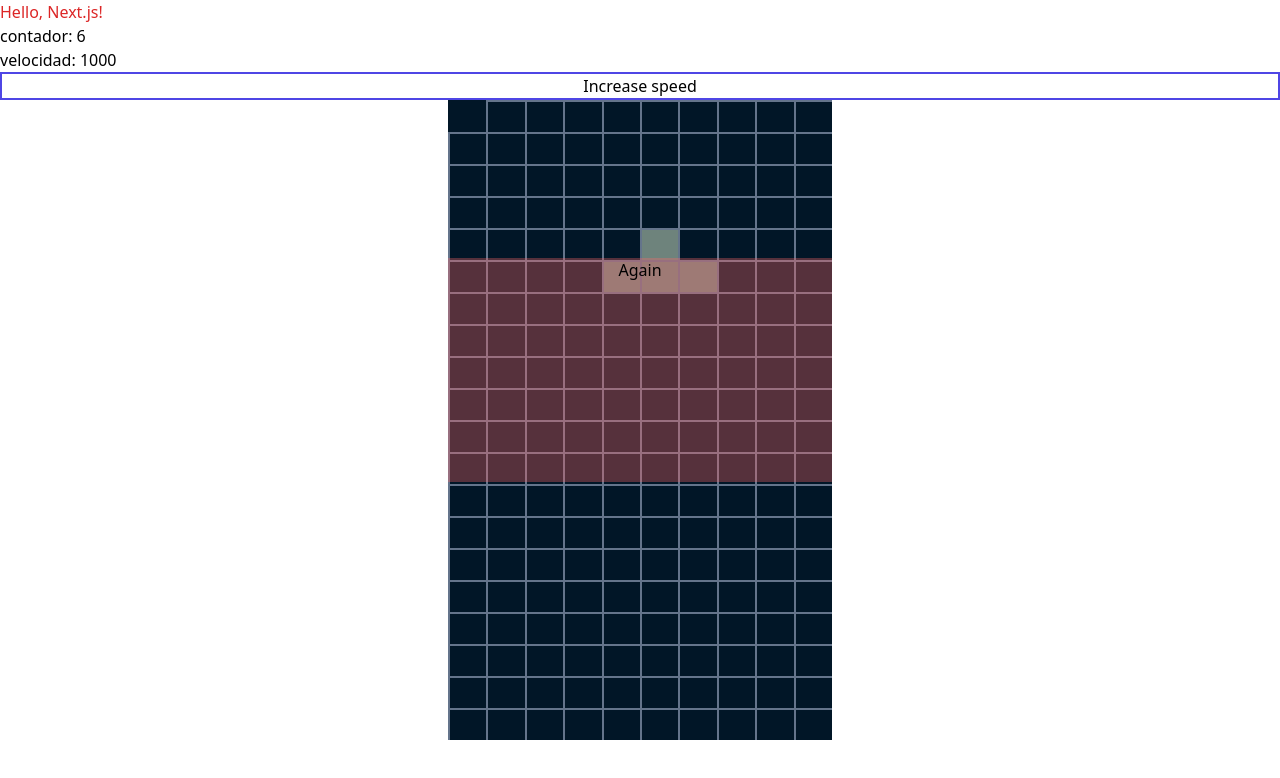
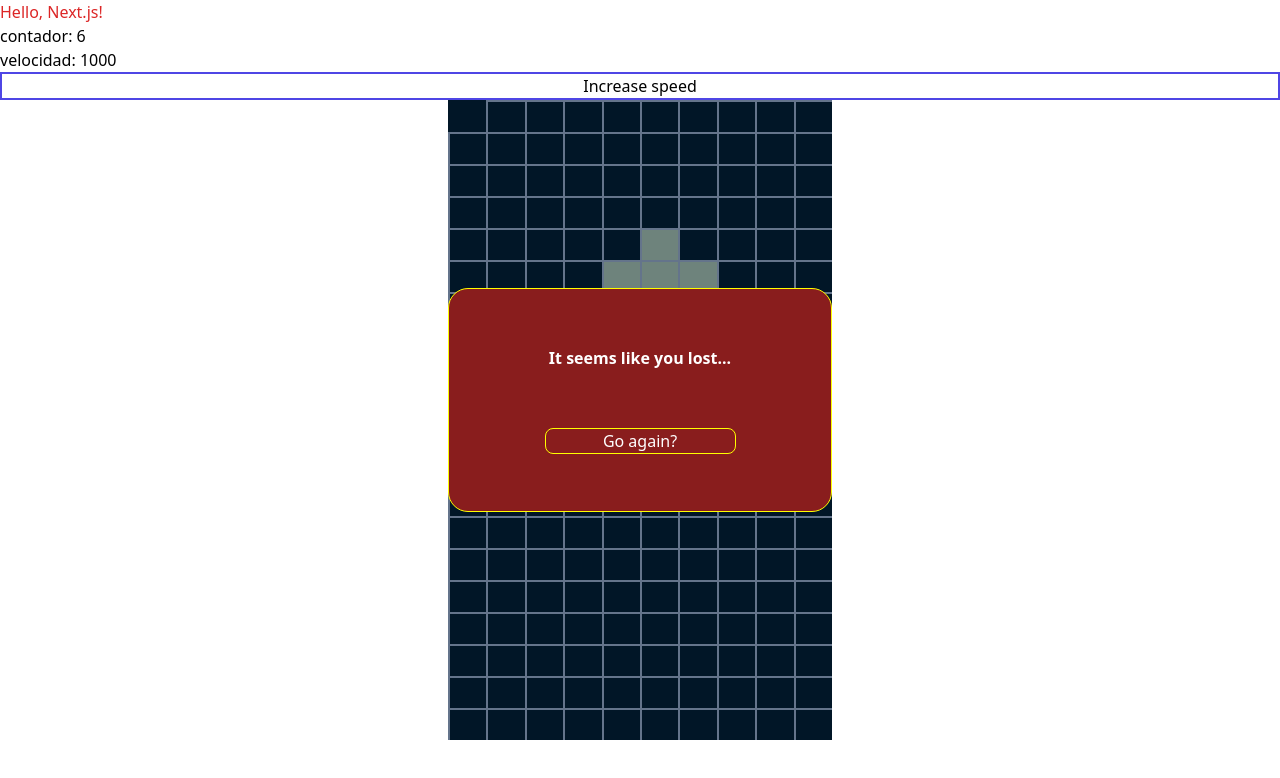
Before and after one commit to Diegdary/tetrisweb, a Next.js app in the folder tetris/: page / in a window 1280 px wide. Shown: the top 778 px of the page. Built offline with nearby package versions, Linux system fonts and the light colour scheme.

Commit message:
loosing menu styles started

```diff
--- a/tetris/app/menu.tsx
+++ b/tetris/app/menu.tsx
@@ -1,8 +1,12 @@
 interface menuProps {
-    retryfunc:() => void
+    retryfunc:() => void,
+    visible:Boolean
 }
-export default function Menu({retryfunc}:menuProps): React.JSX.Element{
-    return <div className="absolute w-96 h-56 bg-[#ff666655] self-center text-center">
-        <button onClick={retryfunc}>Again</button>
+export default function Menu({retryfunc,visible}:menuProps): React.JSX.Element{
+    const onScreen= visible? "visible": "invisible";
+    return <div className={`${onScreen} flex flex-col justify-evenly items-center absolute top-[50%] translate-y-[-50%] w-96 h-56 bg-[#891d1d]
+    self-center text-center border border-[#ffff00] rounded-[20px]`}>
+        <h2 className="text-white font-bold">It seems like you lost...</h2>
+        <button className="w-[50%] text-white border border-[#ffff00] rounded-lg" onClick={retryfunc}>Go again?</button>
     </div>
 }
--- a/tetris/app/page.tsx
+++ b/tetris/app/page.tsx
@@ -10,6 +10,7 @@ export default function Page() {
   const [counter,setcounter]= useState<number>(0);
   const [speed,setspeed]= useState<number>(1000);
   const [board,setboard] = useState<Board>({matrix:[],pointer:null});
+  const [onMenu,setonMenu] = useState<Boolean>(true);
   const buttonref = useRef<HTMLButtonElement>(null);
 
   //this one will happen only once
@@ -412,6 +413,7 @@ export default function Page() {
               for(const element of positions){
                 if(temp_board.matrix[element.x][element.y] != 0){
                   //PLAYER DIED
+                  setonMenu(last => true);
                   return {matrix:temp_board.matrix,pointer:{value:positions,index:index_figure}};
                 }
               }
@@ -439,14 +441,14 @@ export default function Page() {
     },speed);
   },[counter]);
 
-  const retryGame = ()=>{
+  const retryGame:()=>void = ()=>{
     alert("Trying again...")
   }
 
 
 
-  return <div tabIndex={0} className="flex flex-col justify-center focus:outline-none" onKeyDown={(e) => { keyeventhandler(e) }}>
-    <Menu retryfunc={retryGame}/>
+  return <div tabIndex={0} className="h-screen w-screen relative flex flex-col justify-start focus:outline-none" onKeyDown={(e) => { keyeventhandler(e) }}>
+    <Menu retryfunc={retryGame} visible={onMenu}/>
     <h1 className="text-red-600	">Hello, Next.js!</h1>
     <p>contador: {counter}</p>
     <p>velocidad: {speed}</p>
--- a/tetris/tailwind.config.ts
+++ b/tetris/tailwind.config.ts
@@ -12,6 +12,8 @@ const config: Config = {
       height:{
         '80vh':"80vh"
       },
+      width:{
+      },
       backgroundImage: {
         "gradient-radial": "radial-gradient(var(--tw-gradient-stops))",
         "gradient-conic":
```
